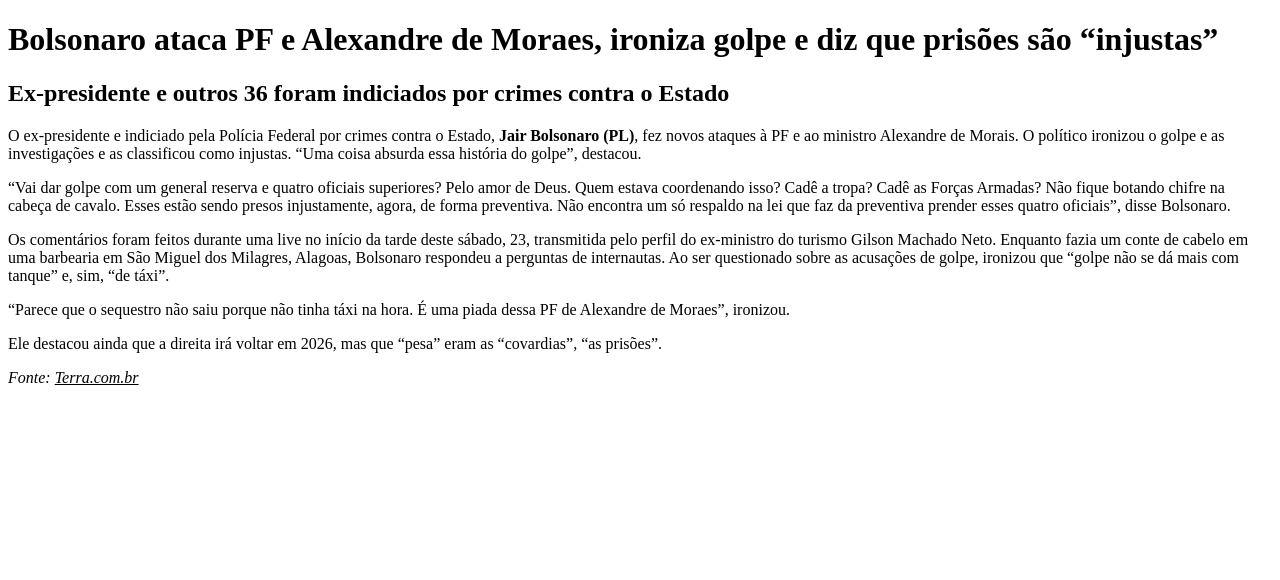
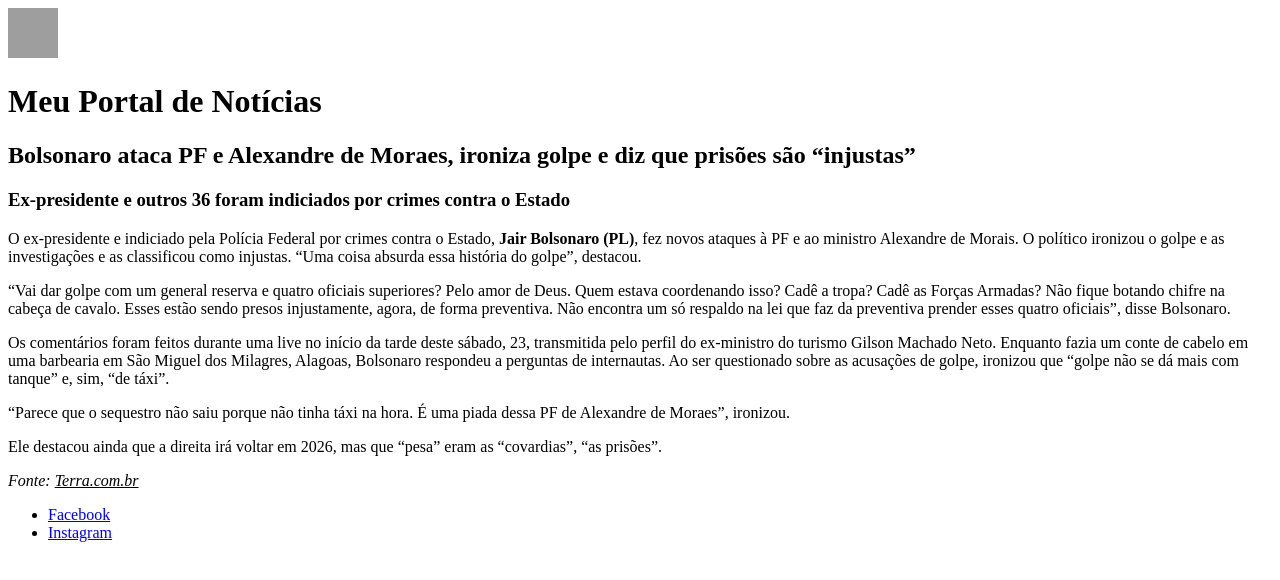
Before and after one commit to lauralonguinho/desenvolve-introducao-web, a plain HTML site: page noticia.html in a window 1280 px wide. Drawn offline with Linux system fonts and the light colour scheme; grey boxes are pictures that could not be loaded.

Commit message:
Add files via upload

```diff
--- a/noticia.html
+++ b/noticia.html
@@ -4,13 +4,39 @@
         <title>Bolsonaro indiciado!</title>
     </head>
     <body>
-        <h1>Bolsonaro ataca PF e Alexandre de Moraes, ironiza golpe e diz que prisões são <q>injustas</q></h1>
-        <h2>Ex-presidente e outros 36 foram indiciados por crimes contra o Estado</h2>
-        <p>O ex-presidente e indiciado pela Polícia Federal por crimes contra o Estado, <strong>Jair Bolsonaro (PL)</strong>, fez novos ataques à PF e ao ministro Alexandre de Morais. O político ironizou o golpe e as investigações e as classificou como injustas. <q>Uma coisa absurda essa história do golpe</q>, destacou.</p>
-        <p><q>Vai dar golpe com um general reserva e quatro oficiais superiores? Pelo amor de Deus. Quem estava coordenando isso? Cadê a tropa? Cadê as Forças Armadas? Não fique botando chifre na cabeça de cavalo. Esses estão sendo presos injustamente, agora, de forma preventiva. Não encontra um só respaldo na lei que faz da preventiva prender esses quatro oficiais</q>, disse Bolsonaro.</p>
-        <p>Os comentários foram feitos durante uma live no início da tarde deste sábado, 23, transmitida pelo perfil do ex-ministro do turismo Gilson Machado Neto. Enquanto fazia um conte de cabelo em uma barbearia em São Miguel dos Milagres, Alagoas, Bolsonaro respondeu a perguntas de internautas. Ao ser questionado sobre as acusações de golpe, ironizou que <q>golpe não se dá mais com tanque</q> e, sim, <q>de táxi</q>.</p>
-        <p><q>Parece que o sequestro não saiu porque não tinha táxi na hora. É uma piada dessa PF de Alexandre de Moraes</q>, ironizou.</p>
-        <p>Ele destacou ainda que a direita irá voltar em 2026, mas que <q>pesa</q> eram as <q>covardias</q>, <q>as prisões</q>.</p>
-        <p><em>Fonte: <ins>Terra.com.br</ins></em></p>
+        <header>
+            <img src="https://picsum.photos/50" />
+            <h1>Meu Portal de Notícias</h1>
+        </header>
+        <main>
+            <article>
+                <h2>Bolsonaro ataca PF e Alexandre de Moraes, ironiza golpe e diz que prisões são <q>injustas</q></h2>
+                <h3>Ex-presidente e outros 36 foram indiciados por crimes contra o Estado</h3>
+                <p>
+                    O ex-presidente e indiciado pela Polícia Federal por crimes contra o Estado, <strong>Jair Bolsonaro (PL)</strong>, fez novos ataques à PF e ao ministro Alexandre de Morais. O político ironizou o golpe e as investigações e as classificou como injustas. <q>Uma coisa absurda essa história do golpe</q>, destacou.
+                </p>
+                <p>
+                    <q>Vai dar golpe com um general reserva e quatro oficiais superiores? Pelo amor de Deus. Quem estava coordenando isso? Cadê a tropa? Cadê as Forças Armadas? Não fique botando chifre na cabeça de cavalo. Esses estão sendo presos injustamente, agora, de forma preventiva. Não encontra um só respaldo na lei que faz da preventiva prender esses quatro oficiais</q>, disse Bolsonaro.
+                </p>
+                <p>
+                    Os comentários foram feitos durante uma live no início da tarde deste sábado, 23, transmitida pelo perfil do ex-ministro do turismo Gilson Machado Neto. Enquanto fazia um conte de cabelo em uma barbearia em São Miguel dos Milagres, Alagoas, Bolsonaro respondeu a perguntas de internautas. Ao ser questionado sobre as acusações de golpe, ironizou que <q>golpe não se dá mais com tanque</q> e, sim, <q>de táxi</q>.
+                </p>
+                <p>
+                    <q>Parece que o sequestro não saiu porque não tinha táxi na hora. É uma piada dessa PF de Alexandre de Moraes</q>, ironizou.
+                </p>
+                <p>
+                    Ele destacou ainda que a direita irá voltar em 2026, mas que <q>pesa</q> eram as <q>covardias</q>, <q>as prisões</q>.
+                </p>
+                <p>
+                    <em>Fonte: <ins>Terra.com.br</ins></em>
+                </p>
+            </article>
+        </main>
+        <footer>
+            <ul>
+                <li><a href="https://www.facebook.com/login/?locale=pt_BR">Facebook</a></li>
+                <li><a href="https://www.instagram.com/">Instagram</a></li>
+            </ul>
+        </footer>
     </body>
 </html>
```
